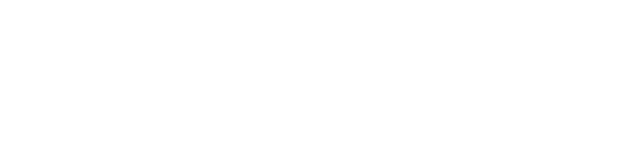
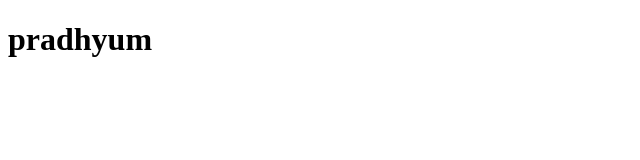
Before and after one commit to aniruddhparwal/git-explain, a plain HTML site: page index.html in a window 1280 px wide. Shown: the whole page, without its empty margins (0-640 px from the left). Drawn offline with Linux system fonts and the light colour scheme.

Commit message:
added pra

```diff
--- a/index.html
+++ b/index.html
@@ -7,6 +7,6 @@
     <title>Index</title>
 </head>
 <body>
-
+    <h1> pradhyum</h1>
 </body>
 </html>
```
